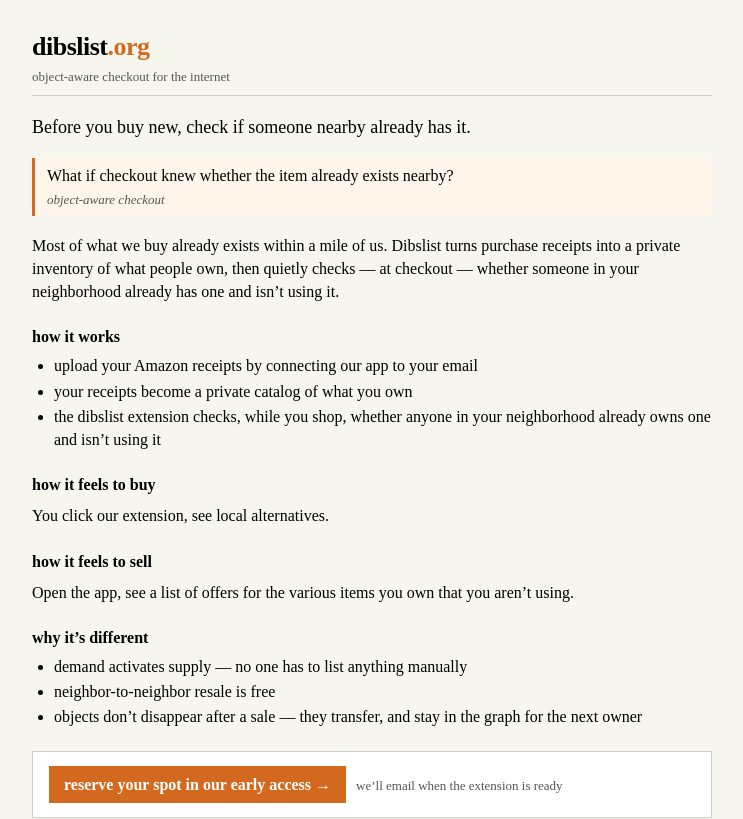
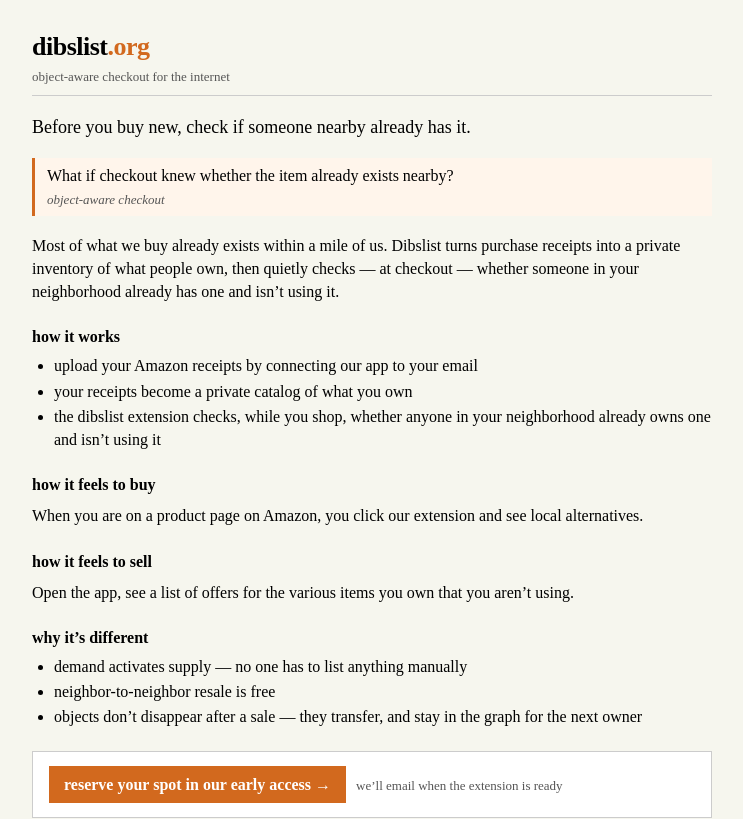
Before and after one commit to modestapproach/dibslist, a Next.js app: page / in a window 1280 px wide. Shown: the top 819 px of the page, without its empty margins (268-1011 px from the left). Built offline with nearby package versions, Linux system fonts and the light colour scheme.

Commit message:
Expand 'how it feels to buy' to mention Amazon product page
https://claude.ai/code/session_011EBWLo58Lsr1j1wQmn1S96

```diff
--- a/app/page.tsx
+++ b/app/page.tsx
@@ -37,7 +37,10 @@ export default function Home() {
       </ul>
 
       <h2>how it feels to buy</h2>
-      <p>You click our extension, see local alternatives.</p>
+      <p>
+        When you are on a product page on Amazon, you click our extension and
+        see local alternatives.
+      </p>
 
       <h2>how it feels to sell</h2>
       <p>
```
